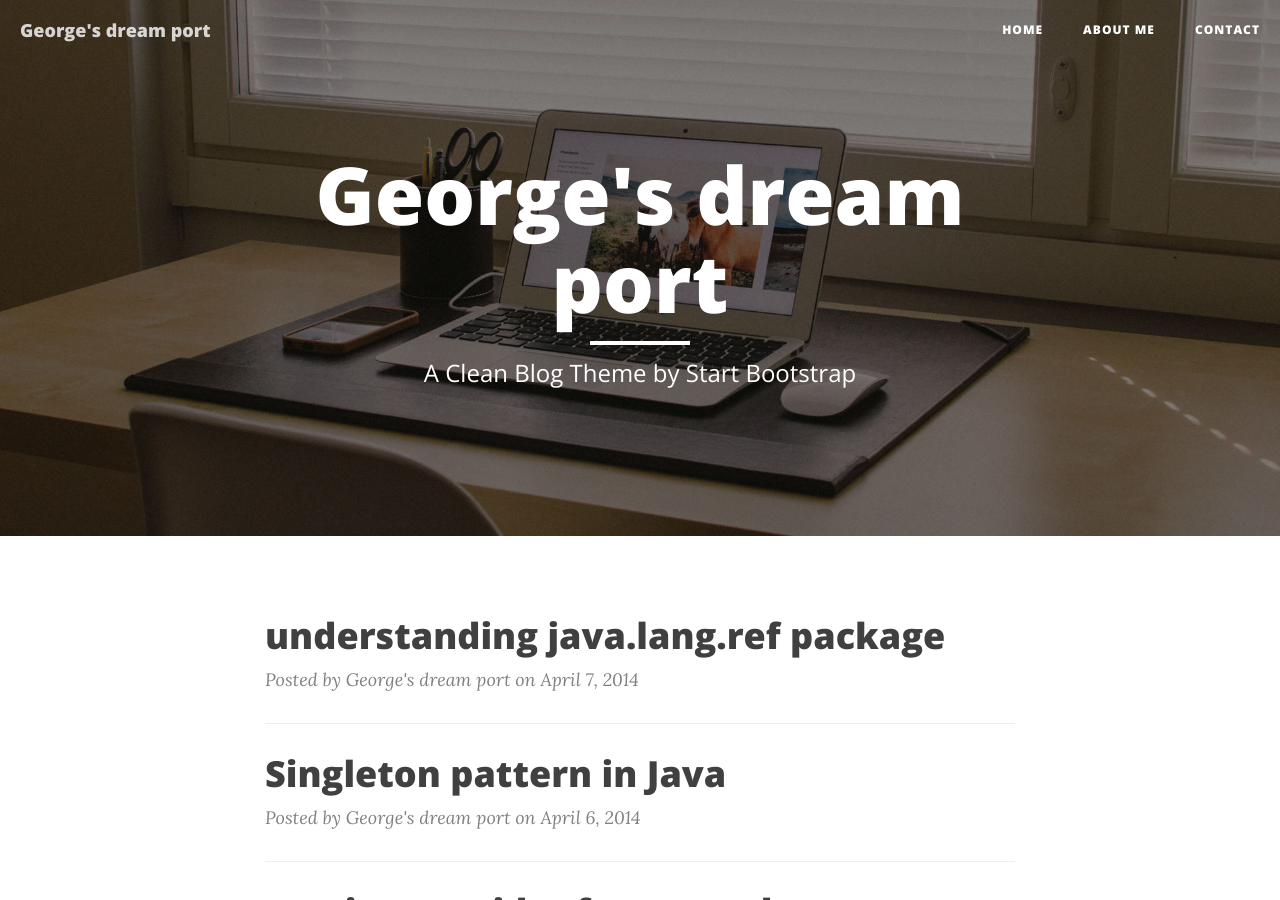
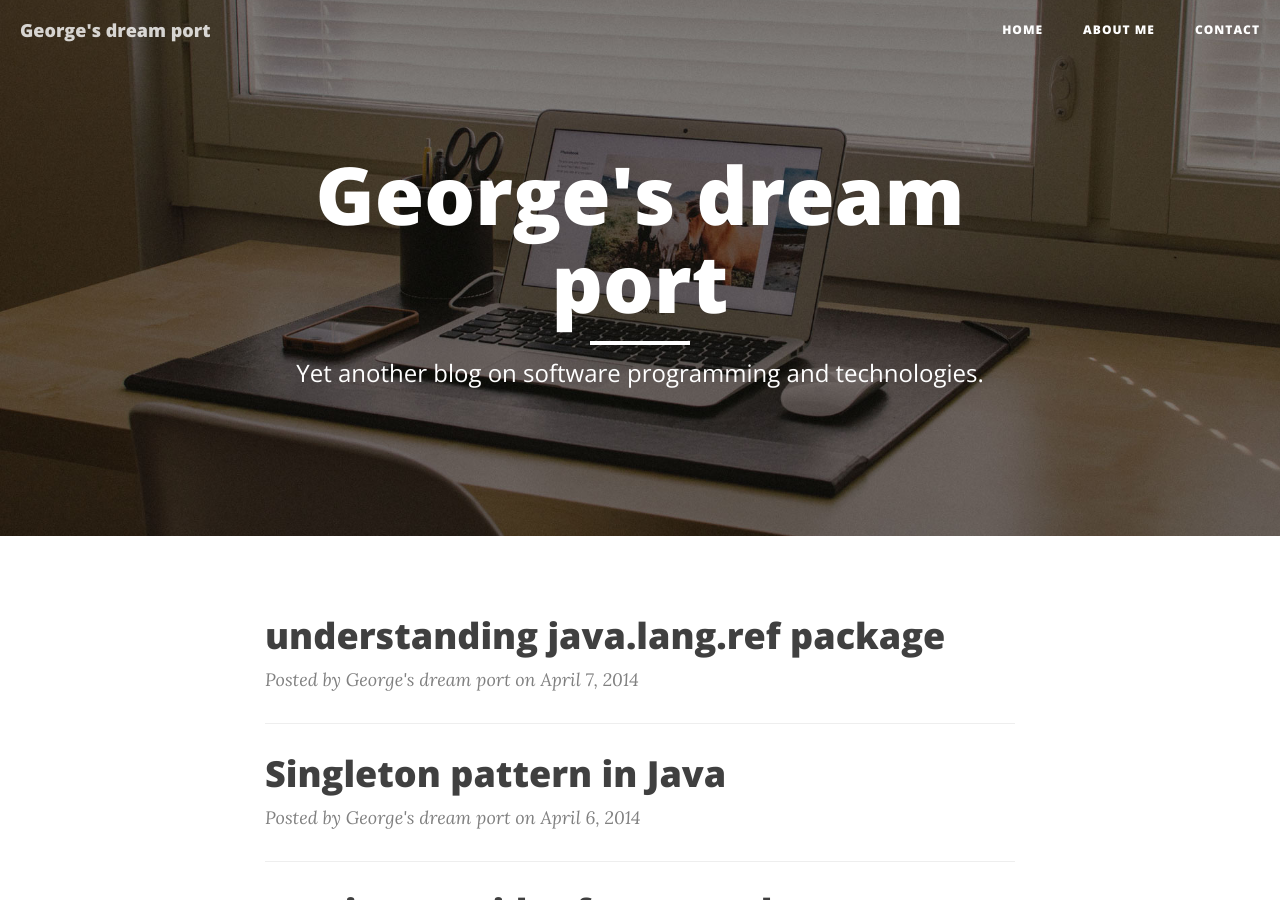
Before and after one commit to puffsun/puffsun.github.io-source, a Jekyll site: the page built from index.html, in a window 1280 px wide and 900 px high. Built offline with Jekyll 4.4.1, drawn with Linux system fonts in a browser that asks for light colours; nearby versions of some CDN libraries; the list of posts is cut into pages by our own code.

Commit message:
Updating subtitle.

```diff
--- a/index.html
+++ b/index.html
@@ -1,6 +1,6 @@
 ---
 layout: page
-description: "A Clean Blog Theme by Start Bootstrap"
+description: "Yet another blog on software programming and technologies."
 ---
 
 {% for post in paginator.posts %}
```
